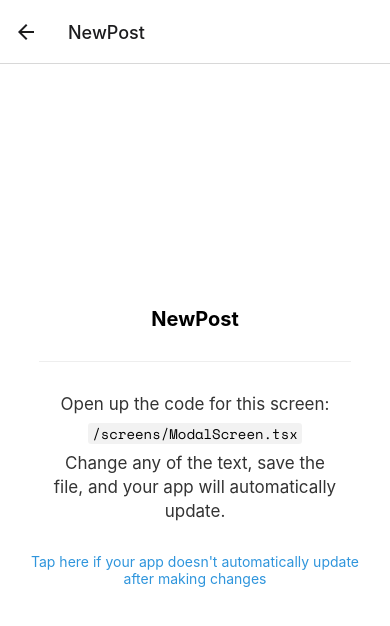
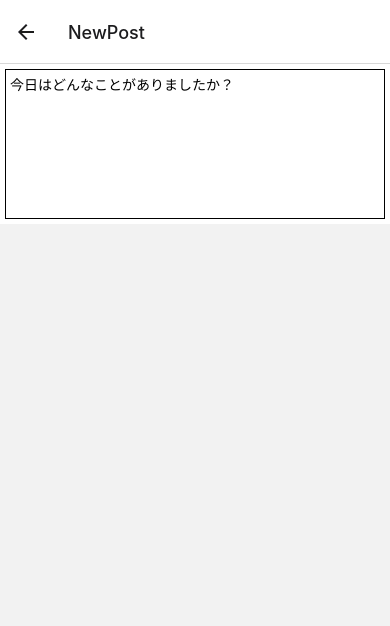
Before and after one commit to yukFuruya/TsMemo, a React Native app: screen /NewPost in a window 390 px wide. Shown: the top 626 px of the page. Built offline with nearby package versions, Linux system fonts and the light colour scheme; what expo-linking would draw is missing.

Commit message:
newpostscreen textbox作成

```diff
--- a/package.json
+++ b/package.json
@@ -14,7 +14,7 @@
     "preset": "jest-expo"
   },
   "dependencies": {
-    "@expo/vector-icons": "^12.0.0",
+    "@expo/vector-icons": "^12.0.5",
     "@react-navigation/bottom-tabs": "^6.0.5",
     "@react-navigation/native": "^6.0.2",
     "@react-navigation/native-stack": "^6.1.0",
--- a/screens/NewPostScreen.tsx
+++ b/screens/NewPostScreen.tsx
@@ -1,19 +1,22 @@
 import { StatusBar } from "expo-status-bar";
-import { Platform, StyleSheet } from "react-native";
+import React, { FC } from "react";
+import { Platform, StyleSheet, TextComponent, TextInput } from "react-native";
 
-import EditScreenInfo from "../components/EditScreenInfo";
 import { Text, View } from "../components/Themed";
 
 export default function NewPostScreen() {
+  const [memo, onChangeMemo] = React.useState("");
+
   return (
-    <View style={styles.container}>
-      <Text style={styles.title}>NewPost</Text>
-      <View
-        style={styles.separator}
-        lightColor="#eee"
-        darkColor="rgba(255,255,255,0.1)"
+    <View >
+      <TextInput
+        multiline
+        style={styles.input}
+        onChangeText={onChangeMemo}
+        value={memo}
+        placeholder="今日はどんなことがありましたか？"
+        keyboardType="default"
       />
-      <EditScreenInfo path="/screens/ModalScreen.tsx" />
 
       {/* Use a light status bar on iOS to account for the black space above the modal */}
       <StatusBar style={Platform.OS === "ios" ? "light" : "auto"} />
@@ -22,18 +25,11 @@ export default function NewPostScreen() {
 }
 
 const styles = StyleSheet.create({
-  container: {
-    flex: 1,
-    alignItems: "center",
-    justifyContent: "center",
+  input: {
+    height: 150,
+    margin: 5,
+    borderWidth: 1,
+    padding: 4,
   },
-  title: {
-    fontSize: 20,
-    fontWeight: "bold",
-  },
-  separator: {
-    marginVertical: 30,
-    height: 1,
-    width: "80%",
-  },
+
 });
```
Also changed, not shown: 1 other file (tests, documents, lock files or other folders).
